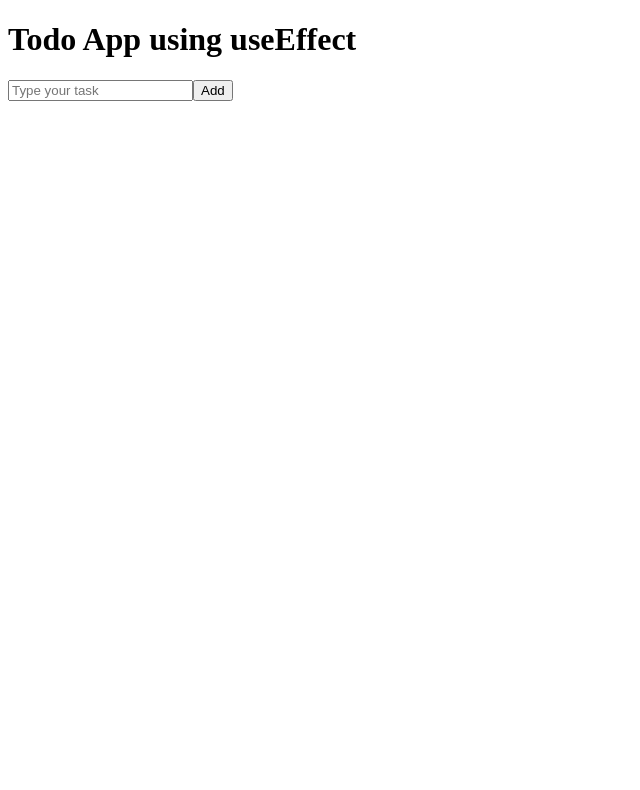
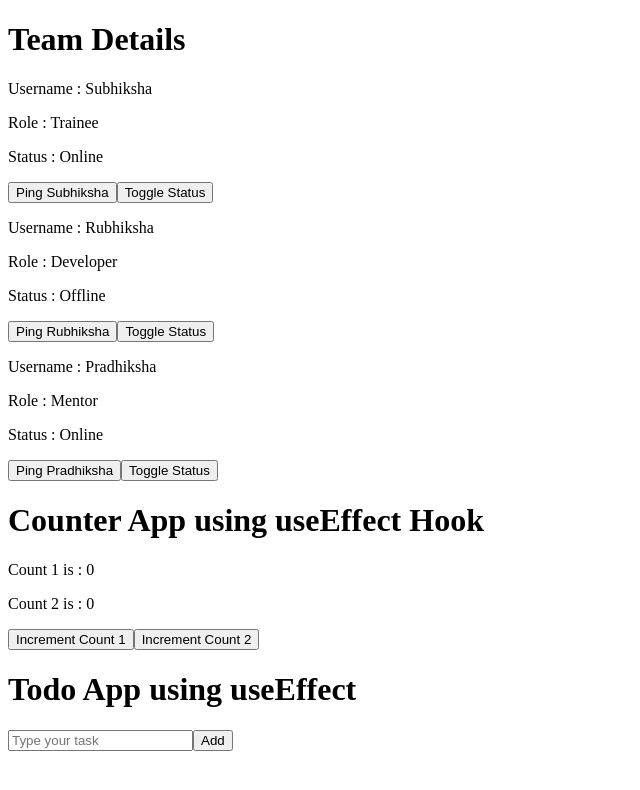
Before and after one commit to Subhiksha-G/Team-Details, a React (Vite) app: page / in a window 1280 px wide. Shown: the top 790 px of the page, without its empty margins (0-640 px from the left). Built offline with nearby package versions, Linux system fonts and the light colour scheme.

Commit message:
Uncommented the two components in App.jsx

```diff
--- a/src/App.jsx
+++ b/src/App.jsx
@@ -5,8 +5,8 @@ import Todo from "./components/TodoApp/Todo-useEffect";
 function App() {
   return (
     <>
-      {/* <Team />
-      <CounterUseEffect /> */}
+      <Team />
+      <CounterUseEffect />
       <Todo />
     </>
   );
```
